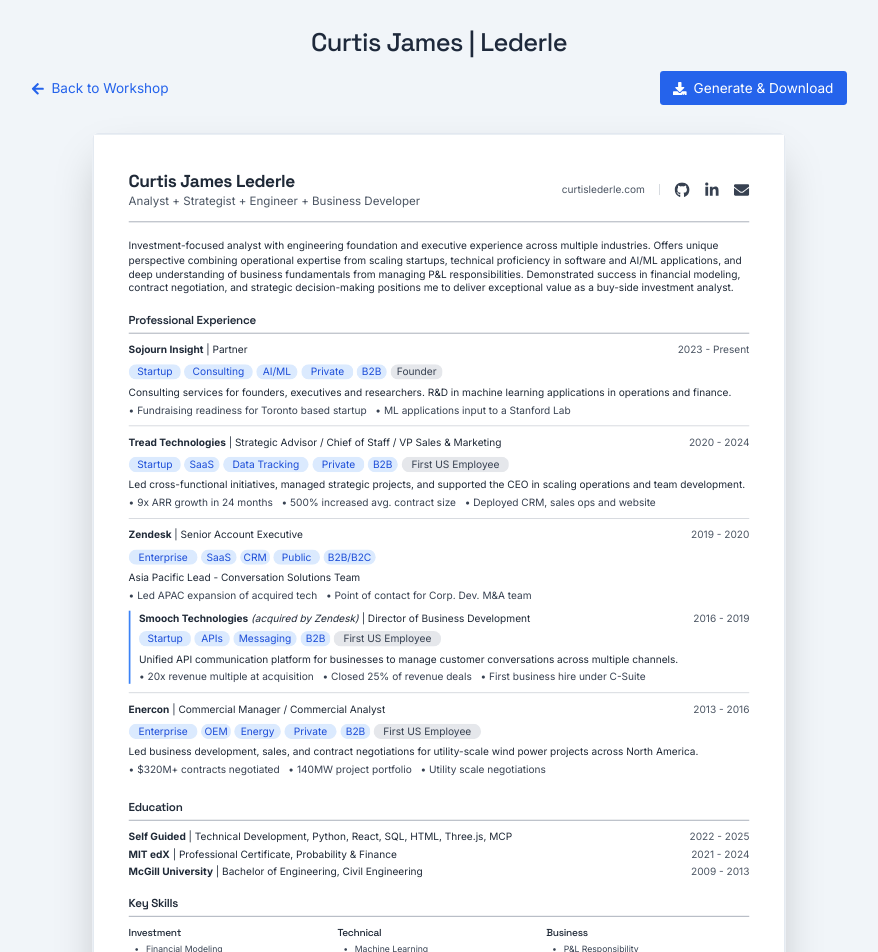
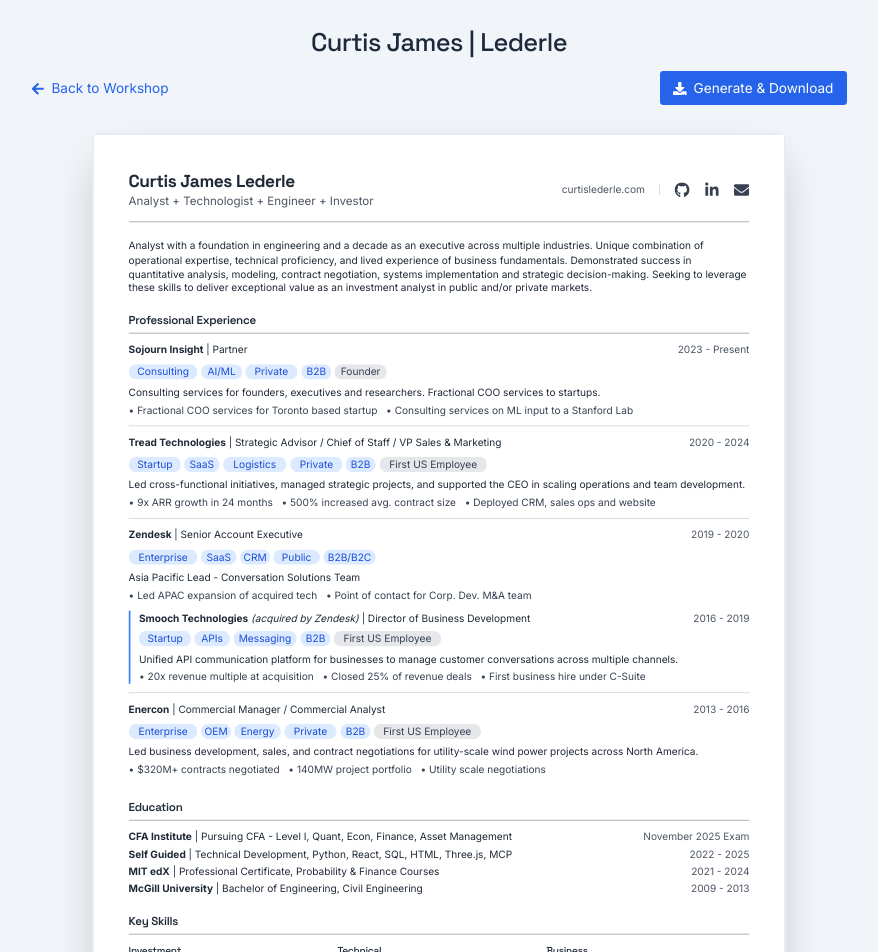
Before and after one commit to sojourner-alpha/world-mk1, a React (Vite) app in the folder frontend/: page /cv in a window 1280 px wide. Shown: the top 952 px of the page, without its empty margins (201-1079 px from the left). Built offline with nearby package versions, Linux system fonts and the light colour scheme.

Commit message:
copy updates across CV, Workshop, and more

```diff
--- a/frontend/src/App.tsx
+++ b/frontend/src/App.tsx
@@ -389,7 +389,7 @@
   const [shadowsActive, setShadowsActive] = useState(() => {
     // Get saved preference from localStorage on initial render
     const saved = localStorage.getItem('shadowsActive');
-    return saved ? JSON.parse(saved) : false;
+    return saved ? JSON.parse(saved) : true;
   });
 
   const toggleShadows = () => {
@@ -538,6 +538,32 @@
             </div>
           </div>
 
+          {/* Action Buttons - Moved above the portal cards */}
+          <div className="flex justify-center mb-6">
+            <div className="flex space-x-4">
+              {/* Lightbulb toggle */}
+              <div
+                className={`social-icon light-toggle ${shadowsActive ? 'active' : ''}`}
+                onClick={toggleShadows}
+                aria-label="Toggle light effects"
+                style={{ backgroundColor: shadowsActive ? 'rgba(100, 100, 100, 0.7)' : '#d1d5db' }}
+              >
+                <FaLightbulb className="w-5 h-5 md:w-6 md:h-6" />
+              </div>
+              {/* Dark mode toggle */}
+              <div
+                className="social-icon dark-toggle"
+                onClick={toggleDarkMode}
+                aria-label="Toggle dark mode"
+                style={{
+                  backgroundColor: darkMode ? '#4b5563' : '#9ca3af'
+                }}
+              >
+                {darkMode ? <FaSun size={24} /> : <FaMoon size={24} />}
+              </div>
+            </div>
+          </div>
+
           {/* Portal Cards Row */}
           <div className="flex items-center justify-center py-4">
             <div className="w-full">
@@ -583,7 +609,7 @@
                 </div>
               </div>
 
-              {/* Social Media Icons - moved above the divider */}
+              {/* Social Media Icons */}
               <div className="flex justify-center my-6">
                 <div className="social-icon-container z-30">
                   <SocialIcon
@@ -596,26 +622,6 @@
                     icon={FaLinkedinIn}
                     name="LinkedIn"
                   />
-                  {/* Add lightbulb toggle as a social icon */}
-                  <div
-                    className={`social-icon light-toggle ${shadowsActive ? 'active' : ''}`}
-                    onClick={toggleShadows}
-                    aria-label="Toggle light effects"
-                    style={{ backgroundColor: shadowsActive ? 'rgba(100, 100, 100, 0.7)' : '#d1d5db' }}
-                  >
-                    <FaLightbulb className="w-5 h-5 md:w-6 md:h-6" />
-                  </div>
-                  {/* Add dark mode toggle */}
-                  <div
-                    className="social-icon dark-toggle"
-                    onClick={toggleDarkMode}
-                    aria-label="Toggle dark mode"
-                    style={{
-                      backgroundColor: darkMode ? '#4b5563' : '#9ca3af'
-                    }}
-                  >
-                    {darkMode ? <FaSun size={24} /> : <FaMoon size={24} />}
-                  </div>
                   <SocialIcon
                     url="https://x.com/curtlederle"
                     icon={FaXTwitter}
--- a/frontend/src/pages/CvTemplate.tsx
+++ b/frontend/src/pages/CvTemplate.tsx
@@ -35,12 +35,12 @@
     company: "Sojourn Insight",
     role: "Partner",
     period: "2023 - Present",
-    description: "Consulting services for founders, executives and researchers. R&D in machine learning applications in operations and finance.",
+    description: "Consulting services for founders, executives and researchers. Fractional COO services to startups.",
     achievements: [
-      "Fundraising readiness for Toronto based startup",
-      "ML applications input to a Stanford Lab",
+      "Fractional COO services for Toronto based startup",
+      "Consulting services on ML input to a Stanford Lab",
     ],
-    tags: ["Startup", "Consulting", "AI/ML", "Private", "B2B", "Founder"]
+    tags: ["Consulting", "AI/ML", "Private", "B2B", "Founder"]
   },
   {
     company: "Tread Technologies",
@@ -52,7 +52,7 @@
       "500% increased avg. contract size",
       "Deployed CRM, sales ops and website"
     ],
-    tags: ["Startup", "SaaS", "Data Tracking", "Private", "B2B", "First US Employee"]
+    tags: ["Startup", "SaaS", "Logistics", "Private", "B2B", "First US Employee"]
   },
   {
     company: "Zendesk",
@@ -105,7 +105,7 @@
   {
     institution: "MIT edX",
     degree: "Professional Certificate",
-    field: "Probability & Finance",
+    field: "Probability & Finance Courses",
     period: "2021 - 2024",
   },
   {
@@ -113,7 +113,13 @@
     degree: "Technical Development",
     field: "Python, React, SQL, HTML, Three.js, MCP",
     period: "2022 - 2025",
-  }
+  },
+  {
+    institution: "CFA Institute",
+    degree: "Pursuing CFA - Level I",
+    field: "Quant, Econ, Finance, Asset Management",
+    period: "November 2025 Exam",
+  },
 ];
 
 const CvTemplate: React.FC = () => {
@@ -129,7 +135,7 @@
       <header className="flex justify-between items-center mb-6 border-b border-gray-400 pb-4">
         <div>
           <h1 className="text-2xl font-bold" style={{ fontFamily: 'Space Grotesk, sans-serif' }}>Curtis James Lederle</h1>
-          <p className="text-gray-600">Analyst + Strategist + Engineer + Business Developer</p>
+          <p className="text-gray-600">Analyst + Technologist + Engineer + Investor</p>
         </div>
         <div className="flex items-center space-x-5">
           <a href="https://curtislederle.com" target="_blank" rel="noopener noreferrer" className="text-gray-600 hover:text-blue-600 text-sm">
@@ -151,10 +157,10 @@
       {/* Professional Summary - BUY SIDE FOCUS */}
       <section className="mb-6">
         <p className="text-sm leading-snug">
-          Investment-focused analyst with engineering foundation and executive experience across multiple industries. Offers
-          unique perspective combining operational expertise from scaling startups, technical proficiency in software and AI/ML applications,
-          and deep understanding of business fundamentals from managing P&L responsibilities. Demonstrated success in financial modeling,
-          contract negotiation, and strategic decision-making positions me to deliver exceptional value as a buy-side investment analyst.
+          Analyst with a foundation in engineering and a decade as an executive across multiple industries.
+          Unique combination of operational expertise, technical proficiency, and lived experience of business fundamentals.
+          Demonstrated success in quantitative analysis, modeling, contract negotiation, systems implementation and strategic decision-making.
+          Seeking to leverage these skills to deliver exceptional value as an investment analyst in public and/or private markets.
         </p>
       </section>
 
@@ -375,7 +381,7 @@
 
       {/* Footer */}
       <footer className="text-center text-xs text-gray-500 mt-auto pt-4">
-        <p>References and earlier prior experience available upon request</p>
+        <p>References available upon request</p>
       </footer>
     </div>
   );
--- a/frontend/src/pages/Workshop.tsx
+++ b/frontend/src/pages/Workshop.tsx
@@ -127,8 +127,8 @@
       url: "https://www.sojourninsight.com",
       role: "Partner",
       period: "2023 - Present",
-      location: "Minneapolis · Remote",
-      description: "Consulting services for founders, executives and researchers.\nR&D in machine learning applications in operations and finance.",
+      location: "Minneapolis · Seoul",
+      description: "Consulting services for founders, executives and researchers.\nFractional COO services.",
       skills: ["Investment Management", "Analysis", "Financial Modeling", "Operations Management", "Machine Learning"],
       tags: ["Startup", "Consulting", "AI/ML", "Private", "B2B", "Founder"],
       metrics: [
```
